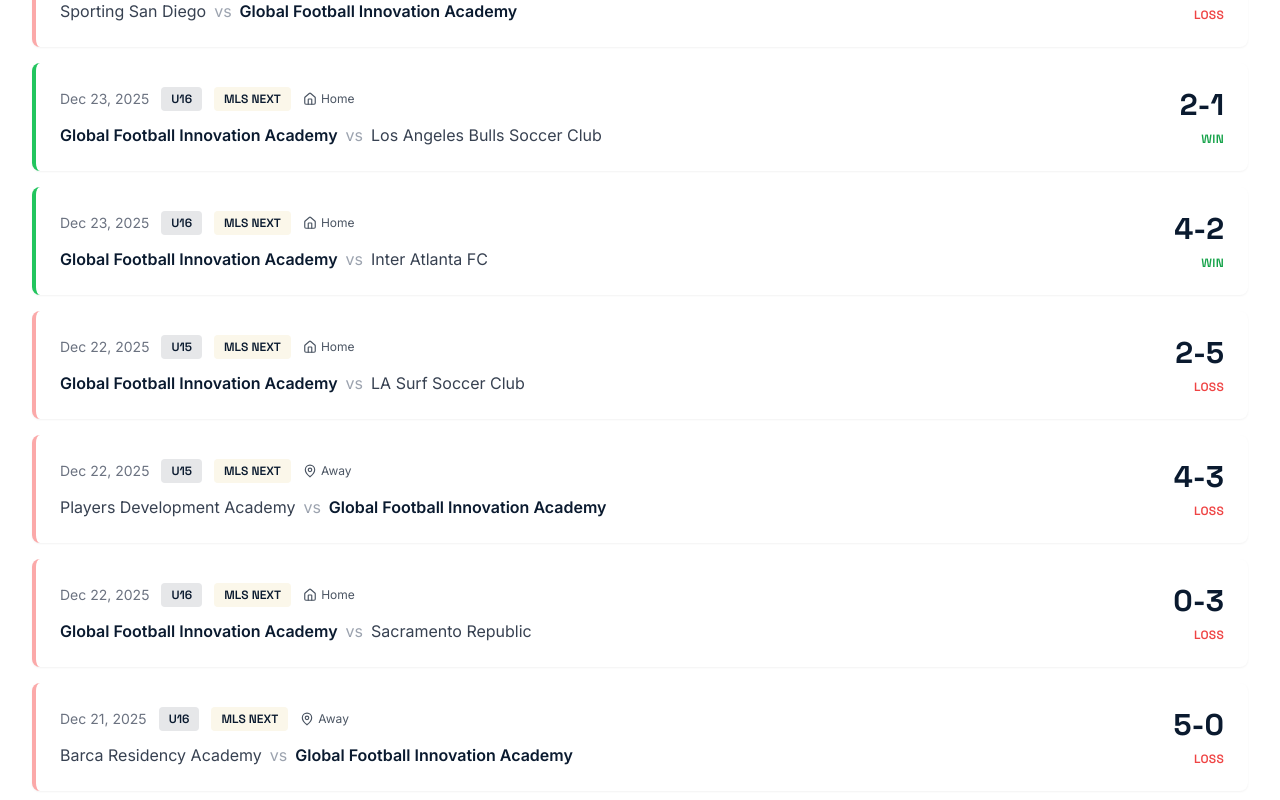
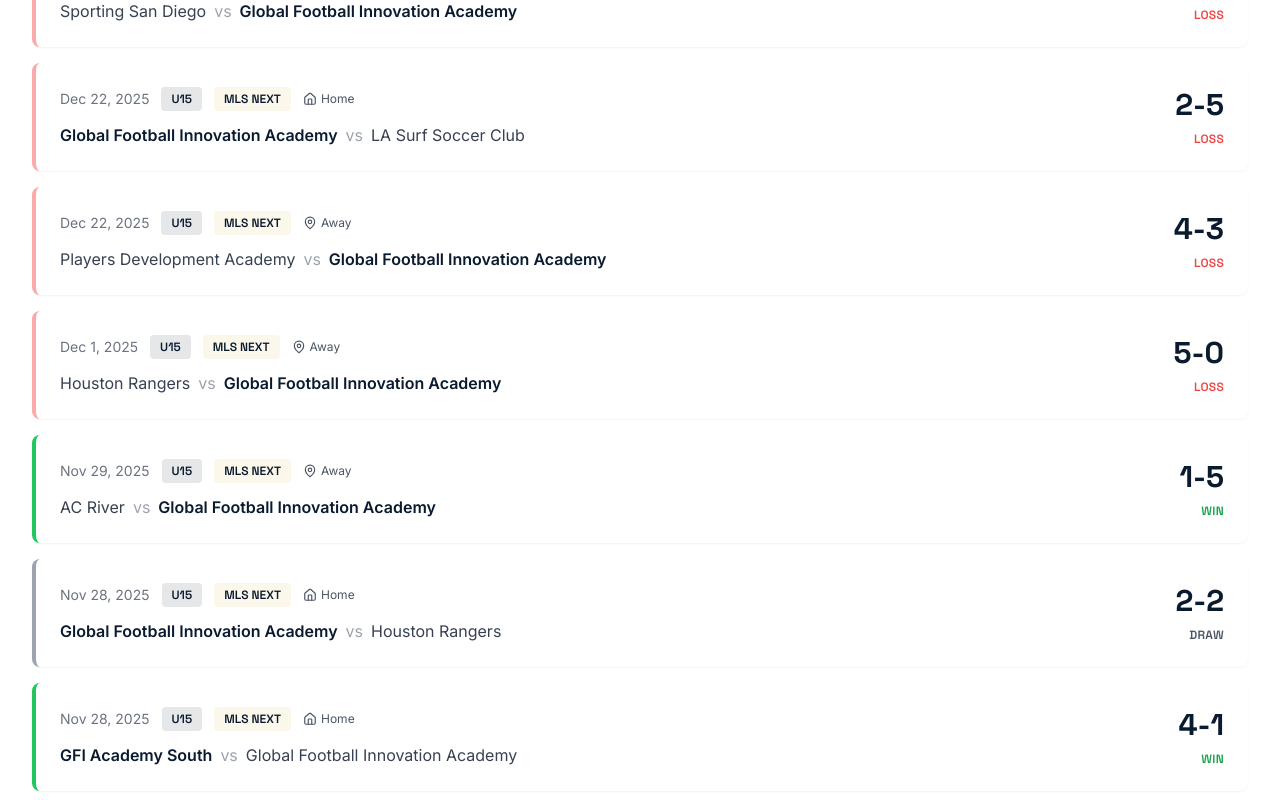
Before and after one commit to Obafemi00/Jaleel, a Next.js app: page /tournaments in a window 1280 px wide. Shown: the part 1160-1960 px from the top of the page. Built offline with nearby package versions, Linux system fonts and the light colour scheme.

Commit message:
fix u-16

```diff
--- a/app/tournaments/page.tsx
+++ b/app/tournaments/page.tsx
@@ -72,64 +72,34 @@
     .trim();
 };
 
-// Match data from TAKA.io (Sept-Dec 2025)
+// Match data from TAKA.io (Sept-Dec 2025) - U15 matches only
 const rawMatches = [
   { date: "25 Dec 25", category: "U15 Boys", homeTeam: "ALBION SC Los Angeles MLS NEXT U15", score: "3-2", awayTeam: "Global Football Innovation Academy MLS NEXT U15" },
   { date: "25 Dec 25", category: "U15 Boys", homeTeam: "Global Football Innovation Academy MLS NEXT U15 AD", score: "7-0", awayTeam: "Lou Fuzz Athletic 2 MLS NEXT U15 AD" },
   { date: "24 Dec 25", category: "U15 Boys", homeTeam: "FC Golden State Force MLS NEXT U15", score: "3-2", awayTeam: "Global Football Innovation Academy MLS NEXT U15" },
   { date: "24 Dec 25", category: "U15 Boys", homeTeam: "Sporting San Diego MLS NEXT U15 AD", score: "5-0", awayTeam: "Global Football Innovation Academy MLS NEXT U15 AD" },
-  { date: "23 Dec 25", category: "U16 Boys", homeTeam: "Global Football Innovation Academy MLS NEXT U16 AD", score: "2-1", awayTeam: "Los Angeles Bulls Soccer Club MLS NEXT U16 AD" },
-  { date: "23 Dec 25", category: "U16 Boys", homeTeam: "Global Football Innovation Academy MLS NEXT U16", score: "4-2", awayTeam: "Inter Atlanta FC MLS NEXT U16" },
   { date: "22 Dec 25", category: "U15 Boys", homeTeam: "Global Football Innovation Academy MLS NEXT U15 AD", score: "2-5", awayTeam: "LA Surf Soccer Club MLS NEXT U15 AD" },
   { date: "22 Dec 25", category: "U15 Boys", homeTeam: "Players Development Academy MLS NEXT U15", score: "4-3", awayTeam: "Global Football Innovation Academy MLS NEXT U15" },
-  { date: "22 Dec 25", category: "U16 Boys", homeTeam: "Global Football Innovation Academy MLS NEXT U16", score: "0-3", awayTeam: "Sacramento Republic MLS NEXT U16" },
-  { date: "21 Dec 25", category: "U16 Boys", homeTeam: "Barca Residency Academy MLS NEXT U16 AD", score: "5-0", awayTeam: "Global Football Innovation Academy MLS NEXT U16 AD" },
-  { date: "21 Dec 25", category: "U16 Boys", homeTeam: "De Anza Force MLS NEXT U16 AD", score: "1-3", awayTeam: "Global Football Innovation Academy MLS NEXT U16 AD" },
-  { date: "20 Dec 25", category: "U16 Boys", homeTeam: "Global Football Innovation Academy MLS NEXT U16", score: "0-2", awayTeam: "Beading SC MLS NEXT U16" },
-  { date: "20 Nov 25", category: "U16 Boys", homeTeam: "Austin FC MLS NEXT U16", score: "2-2", awayTeam: "Global Football Innovation Academy MLS NEXT U16" },
-  { date: "20 Nov 25", category: "U16 Boys", homeTeam: "Global Football Innovation Academy MLS NEXT U16 AD", score: "0-3", awayTeam: "Aspire FC MLS NEXT U16 AD" },
   { date: "20 Nov 25", category: "U15 Boys", homeTeam: "Global Football Innovation Academy MLS NEXT U15 AD", score: "2-3", awayTeam: "Aspire FC MLS NEXT U15 AD" },
-  { date: "25 Nov 25", category: "U16 Boys", homeTeam: "Capital City South MLS NEXT U16 AD", score: "3-3", awayTeam: "Global Football Innovation Academy MLS NEXT U16 AD" },
-  { date: "25 Nov 25", category: "U16 Boys", homeTeam: "Dallas Hornets MLS NEXT U16", score: "1-2", awayTeam: "Global Football Innovation Academy MLS NEXT U16" },
   { date: "25 Nov 25", category: "U15 Boys", homeTeam: "Capital City South MLS NEXT U15 AD", score: "4-3", awayTeam: "Global Football Innovation Academy MLS NEXT U15 AD" },
   { date: "25 Nov 25", category: "U15 Boys", homeTeam: "Dallas Hornets MLS NEXT U15", score: "3-2", awayTeam: "Global Football Innovation Academy MLS NEXT U15" },
-  { date: "29 Nov 25", category: "U16 Boys", homeTeam: "AC River MLS NEXT U16 AD", score: "0-5", awayTeam: "Global Football Innovation Academy MLS NEXT U16 AD" },
   { date: "29 Nov 25", category: "U15 Boys", homeTeam: "AC River MLS NEXT U15 AD", score: "1-5", awayTeam: "Global Football Innovation Academy MLS NEXT U15 AD" },
   { date: "28 Nov 25", category: "U15 Boys", homeTeam: "Global Football Innovation Academy MLS NEXT U15", score: "2-2", awayTeam: "Houston Rangers MLS NEXT U15" },
-  { date: "28 Nov 25", category: "U16 Boys", homeTeam: "Global Football Innovation Academy MLS NEXT U16", score: "4-3", awayTeam: "Houston Rangers MLS NEXT U16" },
-  { date: "28 Nov 25", category: "U16 Boys", homeTeam: "GFI Academy South MLS NEXT U16 AD", score: "2-4", awayTeam: "Global Football Innovation Academy MLS NEXT U16 AD" },
   { date: "28 Nov 25", category: "U15 Boys", homeTeam: "GFI Academy South MLS NEXT U15 AD", score: "4-1", awayTeam: "Global Football Innovation Academy MLS NEXT U15 AD" },
   { date: "31 Nov 25", category: "U15 Boys", homeTeam: "Houston Rangers MLS NEXT U15 AD", score: "5-0", awayTeam: "Global Football Innovation Academy MLS NEXT U15 AD" },
-  { date: "31 Nov 25", category: "U16 Boys", homeTeam: "Houston Rangers MLS NEXT U16 AD", score: "1-0", awayTeam: "Global Football Innovation Academy MLS NEXT U16 AD" },
   { date: "06 Oct 25", category: "U15 Boys", homeTeam: "Tulsa Greenwood SC MLS NEXT U15 AD", score: "3-1", awayTeam: "Global Football Innovation Academy MLS NEXT U16 AD" },
-  { date: "06 Oct 25", category: "U16 Boys", homeTeam: "Tulsa Greenwood SC MLS NEXT U16 AD", score: "2-2", awayTeam: "Global Football Innovation Academy MLS NEXT U16 AD" },
   { date: "05 Oct 25", category: "U15 Boys", homeTeam: "AC River MLS NEXT U15", score: "0-4", awayTeam: "Global Football Innovation Academy MLS NEXT U15" },
-  { date: "05 Oct 25", category: "U16 Boys", homeTeam: "Sporting Oklahoma MLS NEXT U16 AD", score: "0-5", awayTeam: "Global Football Innovation Academy MLS NEXT U16 AD" },
-  { date: "05 Oct 25", category: "U16 Boys", homeTeam: "AC River MLS NEXT U16", score: "0-2", awayTeam: "Global Football Innovation Academy MLS NEXT U16" },
   { date: "05 Oct 25", category: "U15 Boys", homeTeam: "Sporting Oklahoma MLS NEXT U15 AD", score: "1-1", awayTeam: "Global Football Innovation Academy MLS NEXT U15 AD" },
-  { date: "29 Oct 25", category: "U16 Boys", homeTeam: "Global Football Innovation Academy MLS NEXT U16 AD", score: "4-2", awayTeam: "Houston Futsal Club (HFA) MLS NEXT U16 AD" },
   { date: "29 Oct 25", category: "U15 Boys", homeTeam: "Global Football Innovation Academy MLS NEXT U15 AD", score: "3-3", awayTeam: "Houston Futsal Club (HFA) MLS NEXT U15 AD" },
-  { date: "22 Oct 25", category: "U16 Boys", homeTeam: "Global Football Innovation Academy MLS NEXT U16 AD", score: "5-0", awayTeam: "Dallas Hornets North MLS NEXT U16 AD" },
   { date: "22 Oct 25", category: "U15 Boys", homeTeam: "Global Football Innovation Academy MLS NEXT U15 AD", score: "2-2", awayTeam: "Dallas Hornets North MLS NEXT U15 AD" },
-  { date: "21 Oct 25", category: "U16 Boys", homeTeam: "Global Football Innovation Academy MLS NEXT U16 AD", score: "2-5", awayTeam: "Dallas Hornets MLS NEXT U16 AD" },
   { date: "21 Oct 25", category: "U15 Boys", homeTeam: "Global Football Innovation Academy MLS NEXT U16 AD", score: "4-2", awayTeam: "Dallas Hornets MLS NEXT U15 AD" },
-  { date: "05 Oct 25", category: "U16 Boys", homeTeam: "Tulsa Greenwood SC MLS NEXT U16", score: "2-2", awayTeam: "Global Football Innovation Academy MLS NEXT U16" },
   { date: "05 Oct 25", category: "U15 Boys", homeTeam: "Tulsa Greenwood SC MLS NEXT U15", score: "1-2", awayTeam: "Global Football Innovation Academy MLS NEXT U15" },
-  { date: "05 Sep 25", category: "U16 Boys", homeTeam: "Colorado Rapids MLS NEXT U16", score: "1-2", awayTeam: "Global Football Innovation Academy MLS NEXT U16" },
-  { date: "05 Sep 25", category: "U16 Boys", homeTeam: "Global Football Innovation Academy MLS NEXT U16 AD", score: "2-4", awayTeam: "IDEA Toros Fútbol Academy MLS NEXT U16 AD" },
   { date: "05 Sep 25", category: "U15 Boys", homeTeam: "Global Football Innovation Academy MLS NEXT U15 AD", score: "4-0", awayTeam: "IDEA Toros Fútbol Academy MLS NEXT U15 AD" },
   { date: "07 Sep 25", category: "U15 Boys", homeTeam: "ALBION SC Colorado MLS NEXT U15", score: "3-1", awayTeam: "Global Football Innovation Academy MLS NEXT U15" },
-  { date: "07 Sep 25", category: "U16 Boys", homeTeam: "Global Football Innovation Academy MLS NEXT U16 AD", score: "0-3", awayTeam: "Louisiana SP Elite MLS NEXT U16 AD" },
   { date: "07 Sep 25", category: "U15 Boys", homeTeam: "Global Football Innovation Academy MLS NEXT U15 AD", score: "2-2", awayTeam: "Louisiana SP Elite MLS NEXT U15 AD" },
-  { date: "07 Sep 25", category: "U16 Boys", homeTeam: "ALBION SC Colorado MLS NEXT U16", score: "0-0", awayTeam: "Global Football Innovation Academy MLS NEXT U16" },
   { date: "01 Sep 25", category: "U15 Boys", homeTeam: "Global Football Innovation Academy MLS NEXT U15 AD", score: "6-0", awayTeam: "Houston Rangers MLS NEXT U15 AD" },
-  { date: "03 Sep 25", category: "U16 Boys", homeTeam: "Global Football Innovation Academy MLS NEXT U16 AD", score: "2-3", awayTeam: "Houston Rangers MLS NEXT U16 AD" },
-  { date: "03 Sep 25", category: "U16 Boys", homeTeam: "Global Football Innovation Academy MLS NEXT U16", score: "3-2", awayTeam: "Dallas Hornets MLS NEXT U16" },
   { date: "03 Sep 25", category: "U15 Boys", homeTeam: "Global Football Innovation Academy MLS NEXT U15", score: "2-5", awayTeam: "Dallas Hornets MLS NEXT U15" },
   { date: "23 Sep 25", category: "U15 Boys", homeTeam: "Capital City Soccer Club MLS NEXT U15", score: "3-4", awayTeam: "Global Football Innovation Academy MLS NEXT U15" },
-  { date: "23 Sep 25", category: "U16 Boys", homeTeam: "Capital City Soccer Club MLS NEXT U16", score: "0-1", awayTeam: "Global Football Innovation Academy MLS NEXT U16" },
-  { date: "07 Sep 25", category: "U16 Boys", homeTeam: "Global Football Innovation Academy MLS NEXT U16 AD", score: "5-1", awayTeam: "GFI Academy South MLS NEXT U16 AD" },
-  { date: "07 Sep 25", category: "U16 Boys", homeTeam: "Global Football Innovation Academy MLS NEXT U15 AD", score: "4-2", awayTeam: "GFI Academy South MLS NEXT U15 AD" },
 ];
 
 const matches: Match[] = rawMatches.map((match, index) => {
```
